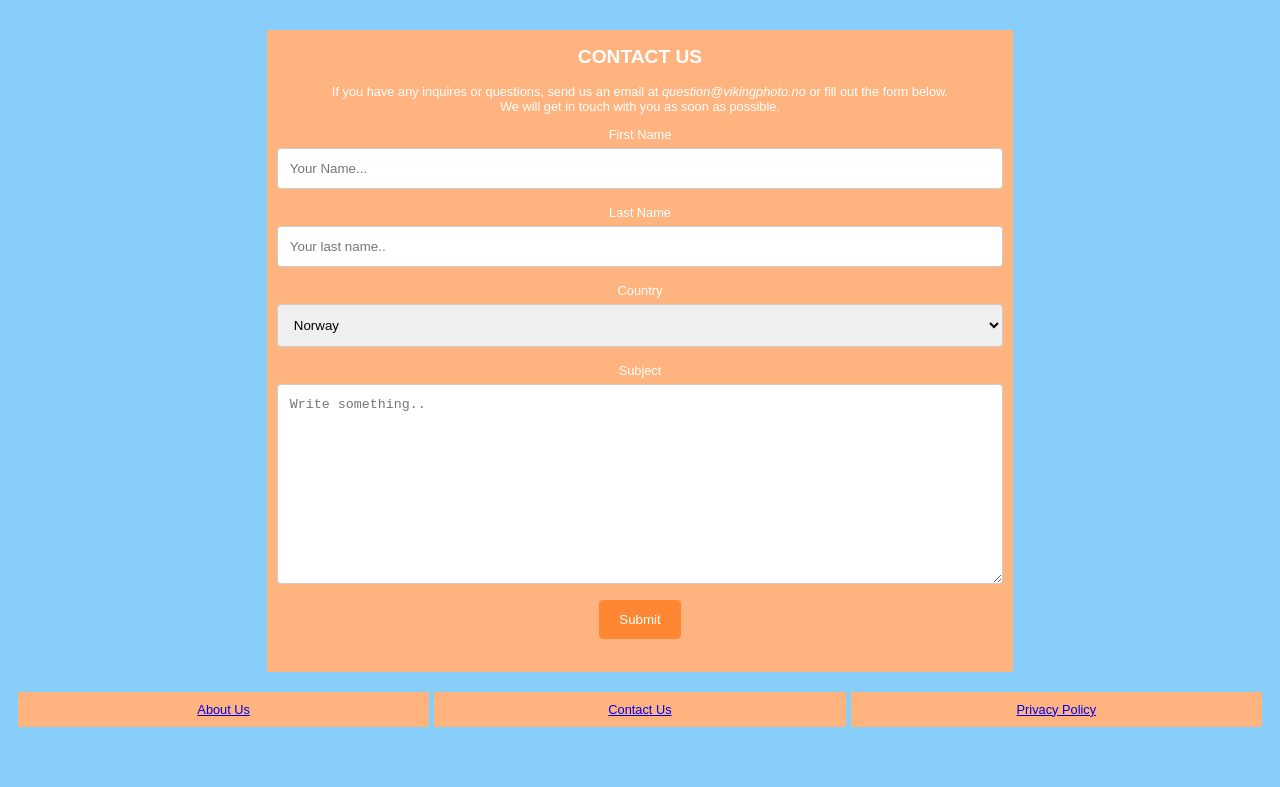
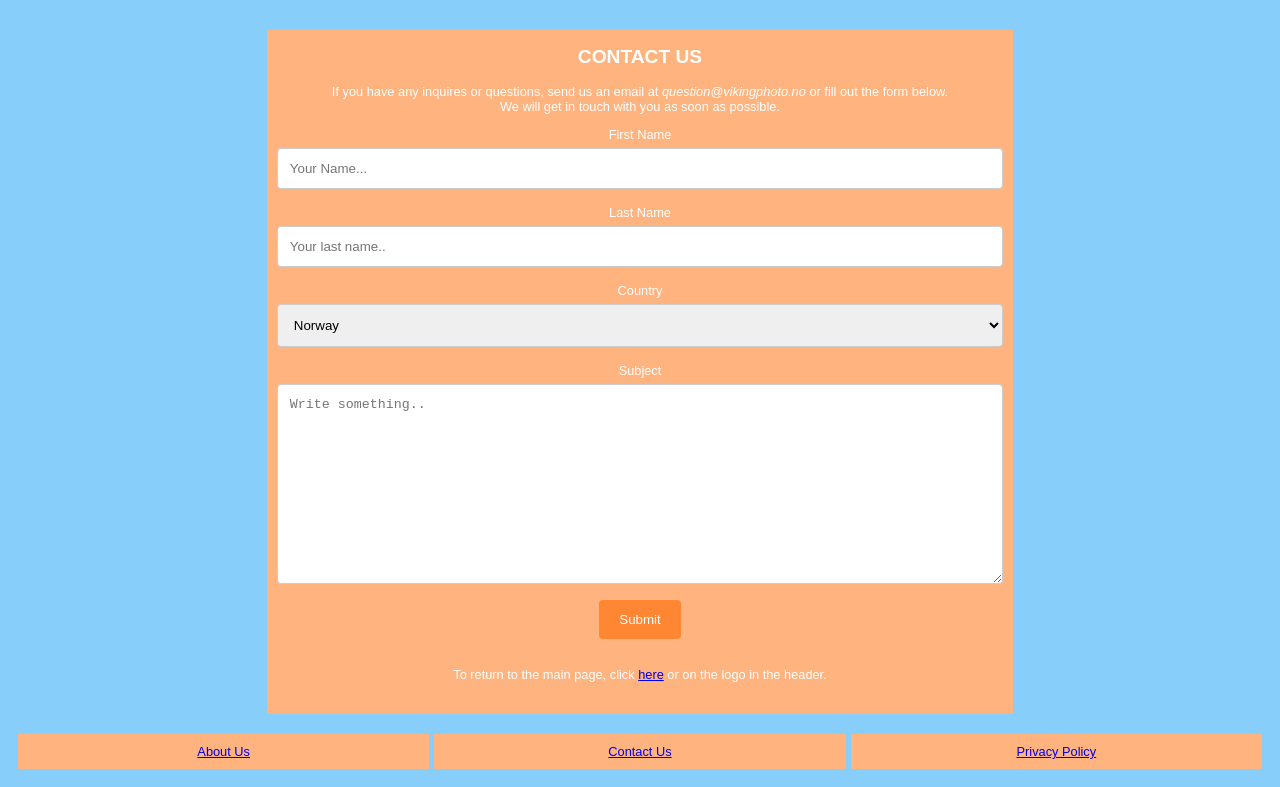
Before and after one commit to mkmbaran/Freaky-Friday, a plain HTML site: page contact.html in a window 1280 px wide. Shown: the part 100-887 px from the top of the page. Before the commit the page ends 845 px from the top, so only its background shows below. Drawn offline with Linux system fonts and the light colour scheme.

Commit message:
Added return to home option

```diff
--- a/contact.html
+++ b/contact.html
@@ -43,7 +43,9 @@
 
             <input type="submit" value="Submit">
         </form>
-
+        <p><br>
+            To return to the main page, click <a href="index.html">here</a> or on the logo in the header.
+        </p>
     </main>
     <aside class="cell cell-4">
     </aside>
```
Also changed, not shown: about.html (+2 -1 lines).
